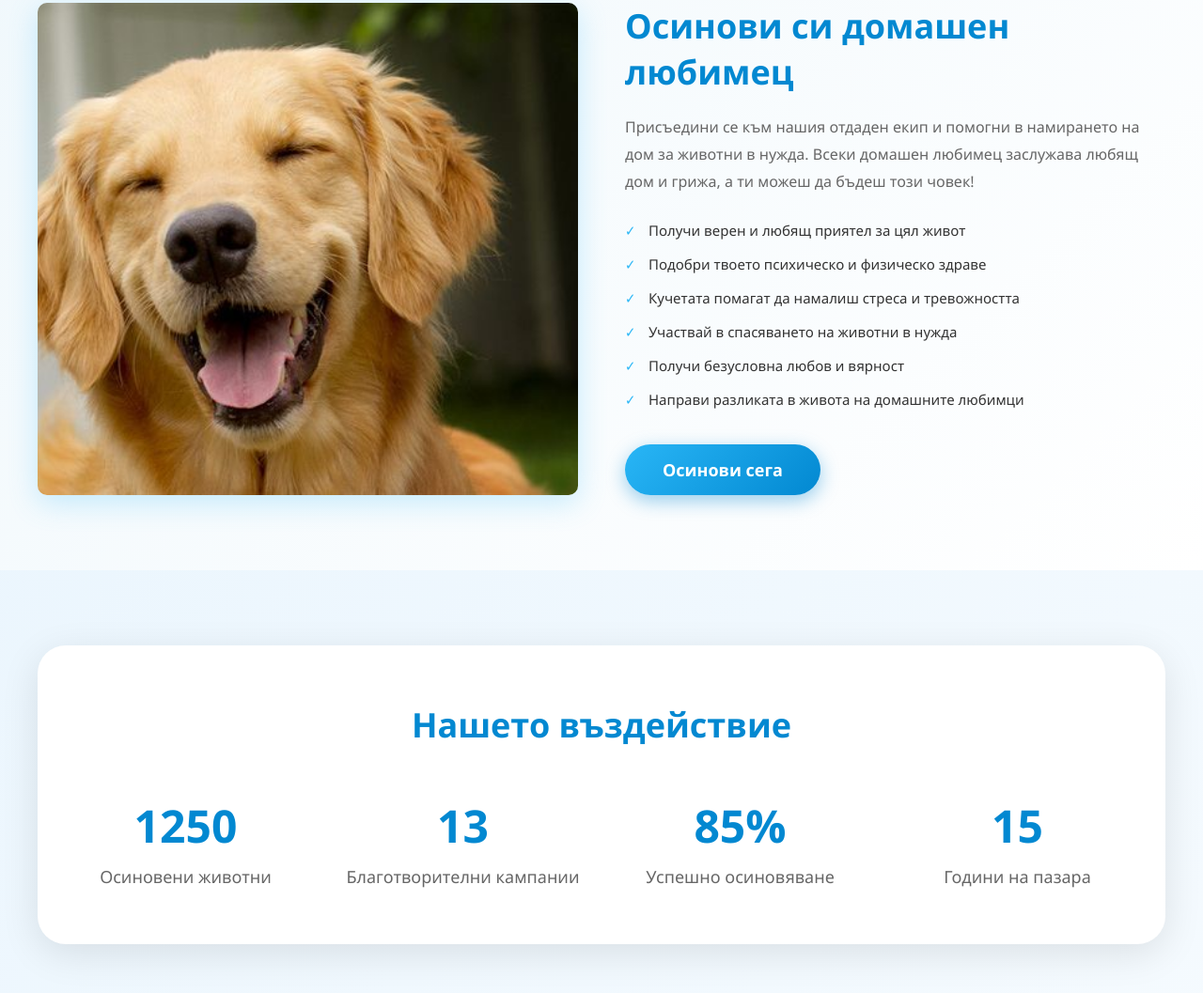
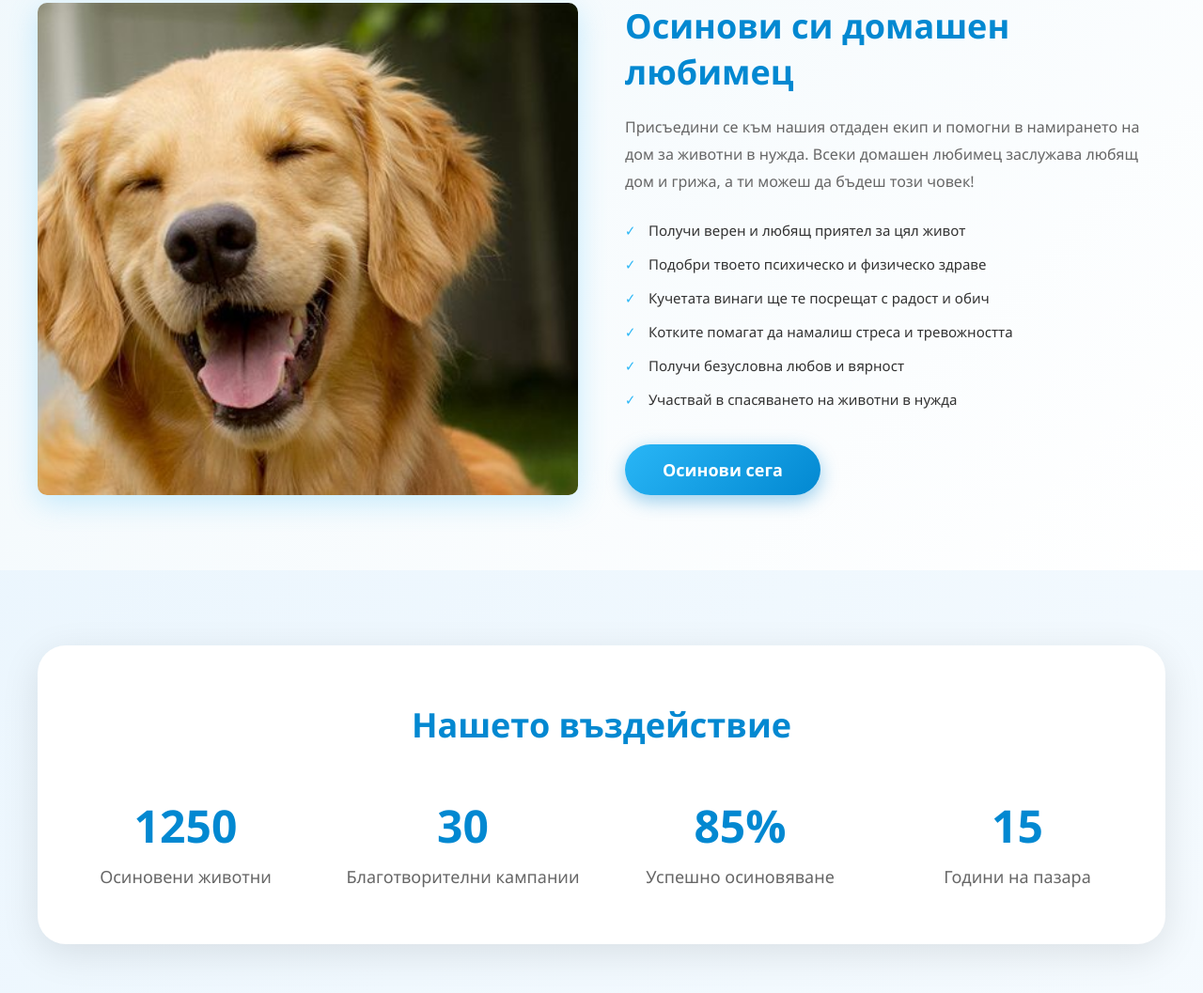
Before and after one commit to martinminevv/life-with-a-tail, a website with bundled scripts: page home.html in a window 1280 px wide. Shown: the part 977-2034 px from the top of the page at 94% size. Built offline with nearby package versions, Linux system fonts and the light colour scheme; no server answers.

```diff
--- a/home.html
+++ b/home.html
@@ -73,7 +73,7 @@
                 <div class="stat-label" data-translate="stats-1-label">Осиновени животни</div>
             </div>
             <div class="stat-item">
-                <div class="stat-number" data-target="13">1</div>
+                <div class="stat-number" data-target="30">1</div>
                 <div class="stat-label" data-translate="stats-2-label">Благотворителни кампании</div>
             </div>
             <div class="stat-item">
--- a/language-switcher.js
+++ b/language-switcher.js
@@ -19,10 +19,10 @@
         'pets-intro': 'Присъедини се към нашия отдаден екип и помогни в намирането на дом за животни в нужда. Всеки домашен любимец заслужава любящ дом и грижа, а ти можеш да бъдеш този човек!',
         'pets-li-1': 'Получи верен и любящ приятел за цял живот',
         'pets-li-2': 'Подобри твоето психическо и физическо здраве',
-        'pets-li-3': 'Кучетата помагат да намалиш стреса и тревожността',
-        'pets-li-4': 'Участвай в спасяването на животни в нужда',
+        'pets-li-3': 'Кучетата винаги ще те посрещат с радост и обич',
+        'pets-li-4': 'Котките помагат да намалиш стреса и тревожността',
         'pets-li-5': 'Получи безусловна любов и вярност',
-        'pets-li-6': 'Направи разликата в живота на домашните любимци',
+        'pets-li-6': 'Участвай в спасяването на животни в нужда',
         'pets-btn': 'Осинови сега',
 
         // Home Page - Stats Section
```
